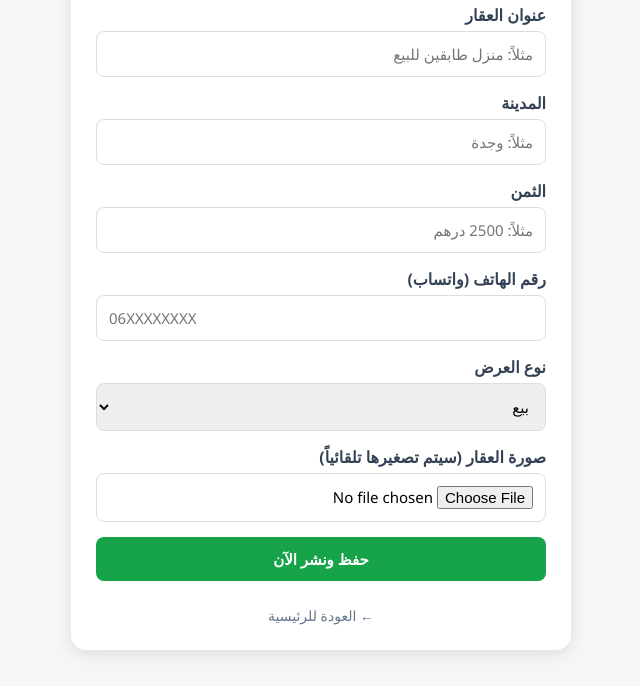
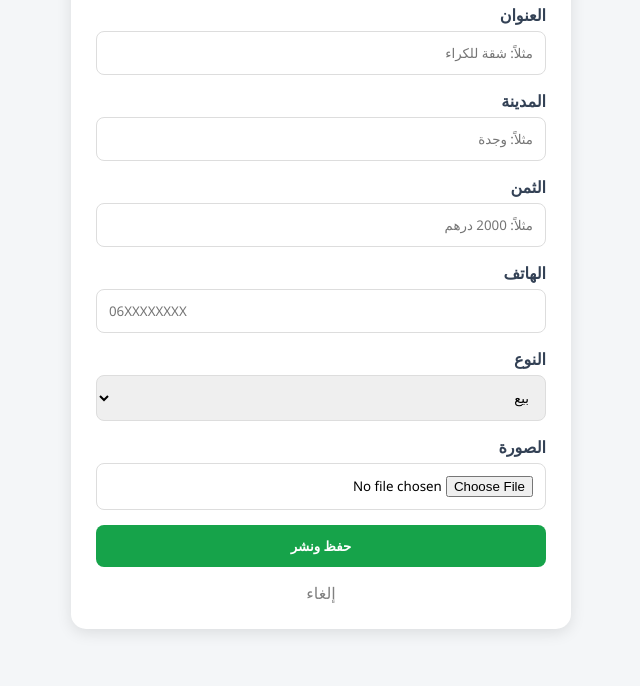
Before and after one commit to imadxhabja-lang/hani-home, a plain HTML site: page add-property.html in a window 1280 px wide. Shown: the part 114-800 px from the top of the page, without its empty margins (319-959 px from the left). Drawn offline with Linux system fonts and the light colour scheme.

Commit message:
Update add-property.html

```diff
--- a/add-property.html
+++ b/add-property.html
@@ -7,117 +7,68 @@
   <style>
     * { box-sizing: border-box; font-family: 'Segoe UI', sans-serif; }
     body { margin: 0; background: #f4f6f8; direction: rtl; padding: 20px; }
-    .form-container {
-      background: white; padding: 25px; border-radius: 15px;
-      max-width: 500px; margin: auto; box-shadow: 0 4px 15px rgba(0,0,0,0.1);
-    }
-    header { text-align: center; margin-bottom: 20px; color: #0f172a; }
+    .form-container { background: white; padding: 25px; border-radius: 15px; max-width: 500px; margin: auto; box-shadow: 0 4px 15px rgba(0,0,0,0.1); }
     label { display: block; margin-bottom: 5px; font-weight: bold; color: #334155; }
-    input, select, button {
-      width: 100%; padding: 12px; margin-bottom: 15px; border-radius: 8px;
-      border: 1px solid #ddd; font-size: 15px;
-    }
+    input, select, button { width: 100%; padding: 12px; margin-bottom: 15px; border-radius: 8px; border: 1px solid #ddd; }
     button { background: #16a34a; color: white; border: none; cursor: pointer; font-weight: bold; }
-    button:hover { background: #15803d; }
-    .preview-img { width: 100%; height: auto; border-radius: 8px; margin-bottom: 15px; display: none; border: 2px solid #ddd; }
-    .back-link { display: block; text-align: center; color: #64748b; text-decoration: none; font-size: 14px; margin-top: 10px; }
+    .preview-img { width: 100%; border-radius: 8px; margin-bottom: 15px; display: none; }
   </style>
 </head>
 <body>
-
   <div class="form-container">
-  <header>
-    <h2>أضف عقار جديد</h2>
-  </header>
-
-  <label>عنوان العقار</label>
-  <input type="text" id="title" placeholder="مثلاً: منزل طابقين للبيع">
-
-  <label>المدينة</label>
-  <input type="text" id="city" placeholder="مثلاً: وجدة">
-
-  <label>الثمن</label>
-  <input type="text" id="price" placeholder="مثلاً: 2500 درهم">
-
-  <label>رقم الهاتف (واتساب)</label>
-  <input type="tel" id="phone" placeholder="06XXXXXXXX">
-
-  <label>نوع العرض</label>
-  <select id="type">
-    <option value="بيع">بيع</option>
-    <option value="كراء">كراء</option>
-  </select>
-
-  <label>صورة العقار (سيتم تصغيرها تلقائياً)</label>
-  <input type="file" id="fileInput" accept="image/*" onchange="previewAndCompressImage()">
+    <h2 style="text-align:center">إضافة عقار جديد</h2>
+    <label>العنوان</label><input type="text" id="title" placeholder="مثلاً: شقة للكراء">
+    <label>المدينة</label><input type="text" id="city" placeholder="مثلاً: وجدة">
+    <label>الثمن</label><input type="text" id="price" placeholder="مثلاً: 2000 درهم">
+    <label>الهاتف</label><input type="tel" id="phone" placeholder="06XXXXXXXX">
+    <label>النوع</label>
+    <select id="type"><option value="بيع">بيع</option><option value="كراء">كراء</option></select>
+    <label>الصورة</label><input type="file" id="fileInput" accept="image/*" onchange="compressImg()">
     <img id="imgPreview" class="preview-img">
-
-  <button onclick="saveProperty()">حفظ ونشر الآن</button>
-  <a href="index.html" class="back-link">← العودة للرئيسية</a>
+    <button onclick="save()">حفظ ونشر</button>
+    <a href="index.html" style="display:block; text-align:center; color:gray; text-decoration:none">إلغاء</a>
   </div>
 
   <script>
-  let compressedBase64 = "";
-
-  // دالة تصغير الصورة لضمان عدم تجاوز مساحة LocalStorage
-  function previewAndCompressImage() {
+    let finalImg = "";
+    function compressImg() {
       const file = document.getElementById('fileInput').files[0];
-    const preview = document.getElementById('imgPreview');
       const reader = new FileReader();
-
-    reader.onload = function(e) {
+      reader.onload = (e) => {
         const img = new Image();
         img.src = e.target.result;
-      img.onload = function() {
+        img.onload = () => {
           const canvas = document.createElement('canvas');
+          const maxWidth = 400; // تصغير العرض لتوفير المساحة
+          const scale = maxWidth / img.width;
+          canvas.width = maxWidth; canvas.height = img.height * scale;
           const ctx = canvas.getContext('2d');
-
-        // تحديد العرض الأقصى في 500 بكسل لتوفير المساحة
-        const maxWidth = 500;
-        const scale = maxWidth / img.width;
-        canvas.width = maxWidth;
-        canvas.height = img.height * scale;
-
           ctx.drawImage(img, 0, 0, canvas.width, canvas.height);
-
-        // تحويل الصورة لـ JPEG بجودة 0.6 (توازن بين الحجم والوضوح)
-        compressedBase64 = canvas.toDataURL('image/jpeg', 0.6);
-        preview.src = compressedBase64;
-        preview.style.display = "block";
+          finalImg = canvas.toDataURL('image/jpeg', 0.5); // ضغط الجودة لـ 50%
+          document.getElementById('imgPreview').src = finalImg;
+          document.getElementById('imgPreview').style.display = "block";
         };
       };
-    if (file) { reader.readAsDataURL(file); }
+      reader.readAsDataURL(file);
     }
 
-  function saveProperty() {
-    const title = document.getElementById('title').value.trim();
-    const city = document.getElementById('city').value.trim();
-    const price = document.getElementById('price').value.trim();
-    const phone = document.getElementById('phone').value.trim();
-    const type = document.getElementById('type').value;
+    function save() {
+      const title = document.getElementById('title').value;
+      const city = document.getElementById('city').value;
+      const phone = document.getElementById('phone').value;
+      if(!title || !city || !phone) return alert("عمر الخانات!");
 
-    if(!title || !city || !price || !phone) {
-      alert("المرجو ملء جميع الخانات!");
-      return;
-    }
-
-    const newProperty = {
-      title, city, price, type, phone,
-      img: compressedBase64 || "https://via.placeholder.com/400x200?text=Hani+Home"
-    };
+      const newProp = { title, city, phone, price: document.getElementById('price').value, type: document.getElementById('type').value, img: finalImg };
 
       try {
-      let properties = JSON.parse(localStorage.getItem('hani_properties')) || [];
-      properties.unshift(newProperty);
-      localStorage.setItem('hani_properties', JSON.stringify(properties));
-
-      alert("تم الحفظ بنجاح!");
-      window.location.href = "index.html";
+        let data = JSON.parse(localStorage.getItem('hani_properties')) || [];
+        data.unshift(newProp);
+        localStorage.setItem('hani_properties', JSON.stringify(data));
+        alert("تم الحفظ!"); window.location.href = "index.html";
       } catch (e) {
-      alert("عذراً، مساحة المتصفح لا تكفي حتى مع التصغير. جرب صورة أصغر.");
+        alert("الذاكرة ممتلئة! استعمل زر 'تنظيف الذاكرة' في الصفحة الرئيسية.");
       }
     }
   </script>
-
 </body>
 </html>
```
Lines whose indentation alone changed are shown as unchanged.
